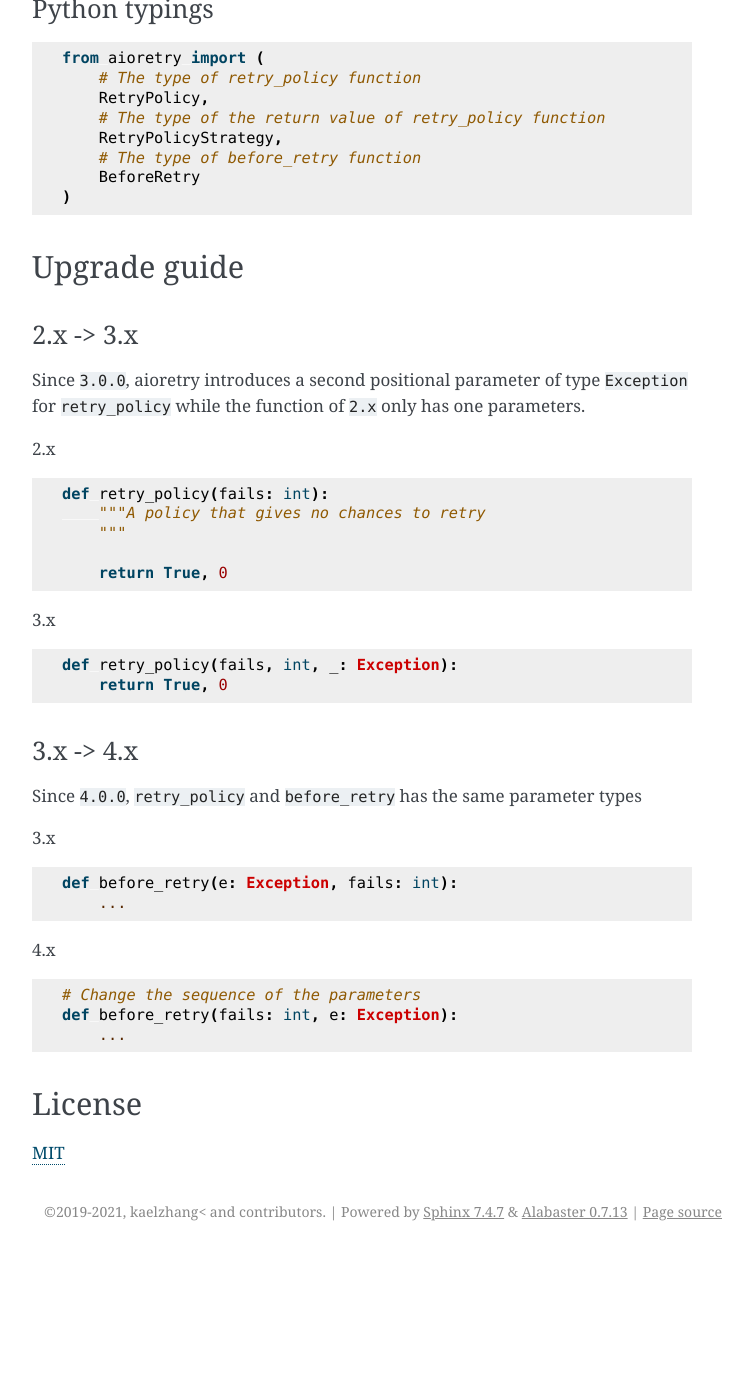
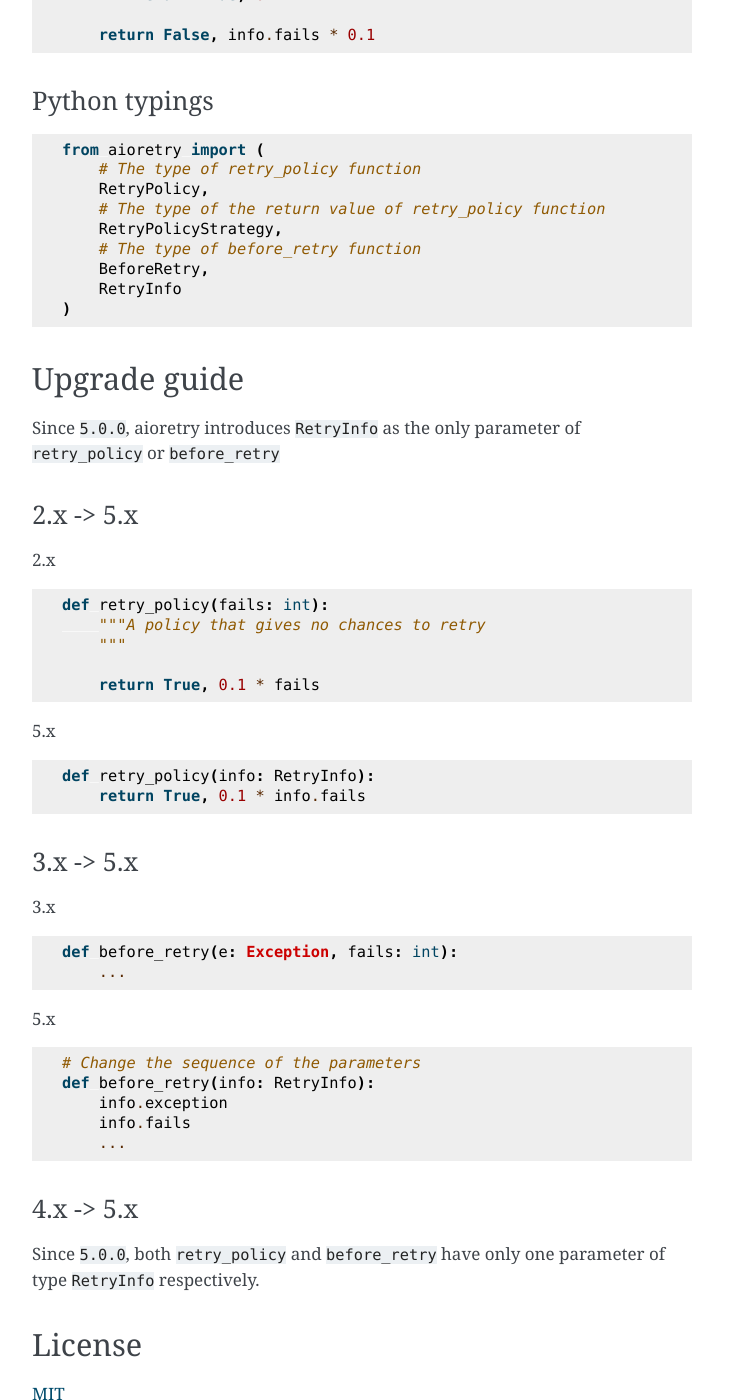
Before and after one commit to kaelzhang/python-aioretry, a Sphinx documentation site: the page built from docs/README.md, in a window 1280 px wide and 1400 px high, scrolled down 3605 px. Shown: the whole window, without its empty margins (388-1141 px from the left). Built offline with Sphinx 7.4.7, drawn with Linux system fonts in a browser that asks for light colours; before the commit the page ends 4856 px from its top, so only the background shows below that; some of the changed text lies outside the part shown.

Commit message:
5.0.0: now both retry_policy and before_retry have only one parameter of type `RetryInfo` respectively

````diff
--- a/aioretry/__init__.py
+++ b/aioretry/__init__.py
@@ -1,8 +1,9 @@
-__version__ = '4.0.0'
+__version__ = '5.0.0'
 
 from .retry import (
     retry,
     RetryPolicy,
     RetryPolicyStrategy,
-    BeforeRetry
+    BeforeRetry,
+    RetryInfo
 )
--- a/docs/README.md
+++ b/docs/README.md
@@ -26,11 +26,12 @@ from typing import (
 from aioretry import (
     retry,
     # Tuple[bool, Union[int, float]]
-    RetryPolicyStrategy
+    RetryPolicyStrategy,
+    RetryInfo
 )
 
 # This example shows the usage with python typings
-def retry_policy(fails: int, _: Exception) -> RetryPolicyStrategy:
+def retry_policy(info: RetryInfo) -> RetryPolicyStrategy:
     """The second parameter of `retry_policy` is the exception,
     which we will not use in this simple example.
 
@@ -43,7 +44,7 @@ def retry_policy(fails: int, _: Exception) -> RetryPolicyStrategy:
       100ms delay before the 5th retry,
       etc...
     """
-    return False, (fails - 1) % 3 * 0.1
+    return False, (info.fails - 1) % 3 * 0.1
 
 
 @retry(retry_policy)
@@ -76,8 +77,8 @@ class ClientWithConfigurableRetryPolicy(Client):
     def __init__(self, max_retries: int = 3):
         self._max_retries = max_retries
 
-    def _retry_policy(self, fails: int, _) -> RetryPolicyStrategy:
-        return fails > self._max_retries, fails * 0.1
+    def _retry_policy(self, info: RetryInfo) -> RetryPolicyStrategy:
+        return info.fails > self._max_retries, info.fails * 0.1
 
     # Then aioretry will use `self._retry_policy` as the retry policy.
     # And by using a str as the parameter `retry_policy`,
@@ -96,8 +97,8 @@ We could also register an `before_retry` callback which will be executed after e
 ```py
 class ClientTrackableFailures(ClientWithConfigurableRetryPolicy):
     # `before_retry` could either be a sync function or an async function
-    async def _before_retry(self, fails: int, error: Exception) -> None:
-        await self._send_failure_log(error, fails)
+    async def _before_retry(self, info: RetryInfo) -> None:
+        await self._send_failure_log(info.exception, info.fails)
 
     @retry(
       retry_policy='_retry_policy',
@@ -113,8 +114,8 @@ class ClientTrackableFailures(ClientWithConfigurableRetryPolicy):
 ### Only retry for certain types of exceptions
 
 ```py
-def retry_policy(fails: int, exception: Exception) -> RetryPolicyStrategy:
-    if isinstance(exception, (KeyError, ValueError)):
+def retry_policy(info: RetryInfo) -> RetryPolicyStrategy:
+    if isinstance(info.exception, (KeyError, ValueError)):
         # If it raises a KeyError or a ValueError, it will not retry.
         return True, 0
 
@@ -133,33 +134,35 @@ async def foo():
 
 - **fn** `Callable[[...], Awaitable]` the function to be wrapped. The function should be an async function or normal function returns an awaitable.
 - **retry_policy** `Union[str, RetryPolicy]`
-- **before_retry?** `Optional[Union[str, Callable[[int, Exception], Optional[Awaitable]]]]` If specified, `before_retry` is called after each failure of `fn` and before the corresponding retry. If the retry is abandoned, `before_retry` will not be executed.
+- **before_retry?** `Optional[Union[str, Callable[[RetryInfo], Optional[Awaitable]]]]` If specified, `before_retry` is called after each failure of `fn` and before the corresponding retry. If the retry is abandoned, `before_retry` will not be executed.
 
 Returns a wrapped function which accepts the same arguments as `fn` and returns an `Awaitable`.
 
 ### RetryPolicy
 
 ```py
-RetryPolicy = Callable[[int, Exception], Tuple[bool, Union[float, int]]]
+RetryPolicy = Callable[[RetryInfo], Tuple[bool, Union[float, int]]]
 ```
 
 Retry policy is used to determine what to do next after the `fn` fails to do some certain thing.
 
 ```py
-abandon, delay = retry_policy(fails, exception)
+abandon, delay = retry_policy(info)
 ```
 
-- `fails` is the counter number of how many times function `fn` performs as a failure. If `fn` fails for the first time, then `fails` will be `1`
-- `exception` is the exception that `fn` raised
+- **info** `RetryInfo`
+  - **info.fails** `int` is the counter number of how many times function `fn` performs as a failure. If `fn` fails for the first time, then `fails` will be `1`.
+  - **info.exception** `Exception` is the exception that `fn` raised.
+  - **info.since** `datetime` is the datetime when the first failure happens.
 - If `abandon` is `True`, then aioretry will give up the retry and raise the exception directly, otherwise aioretry will sleep `delay` seconds (`asyncio.sleep(delay)`) before the next retry.
 
 ```py
-def retry_policy(fails, exception):
-    if isinstance(exception, KeyError):
+def retry_policy(info: RetryInfo):
+    if isinstance(info.exception, KeyError):
         # Just raise exceptions of type KeyError
         return True, 0
 
-    return False, fails * 0.1
+    return False, info.fails * 0.1
 ```
 
 ### Python typings
@@ -171,15 +174,16 @@ from aioretry import (
     # The type of the return value of retry_policy function
     RetryPolicyStrategy,
     # The type of before_retry function
-    BeforeRetry
+    BeforeRetry,
+    RetryInfo
 )
 ```
 
 ## Upgrade guide
 
-### 2.x -> 3.x
+Since `5.0.0`, aioretry introduces `RetryInfo` as the only parameter of `retry_policy` or `before_retry`
 
-Since `3.0.0`, aioretry introduces a second positional parameter of type `Exception` for `retry_policy` while the function of `2.x` only has one parameters.
+### 2.x -> 5.x
 
 2.x
 
@@ -188,19 +192,17 @@ def retry_policy(fails: int):
     """A policy that gives no chances to retry
     """
 
-    return True, 0
+    return True, 0.1 * fails
 ```
 
-3.x
+5.x
 
 ```py
-def retry_policy(fails, int, _: Exception):
-    return True, 0
+def retry_policy(info: RetryInfo):
+    return True, 0.1 * info.fails
 ```
 
-### 3.x -> 4.x
-
-Since `4.0.0`, `retry_policy` and `before_retry` has the same parameter types
+### 3.x -> 5.x
 
 3.x
 
@@ -209,13 +211,19 @@ def before_retry(e: Exception, fails: int):
     ...
 ```
 
-4.x
+5.x
 
 ```py
 # Change the sequence of the parameters
-def before_retry(fails: int, e: Exception):
+def before_retry(info: RetryInfo):
+    info.exception
+    info.fails
     ...
 ```
+
+### 4.x -> 5.x
+
+Since `5.0.0`, both `retry_policy` and `before_retry` have only one parameter of type `RetryInfo` respectively.
 
 ## License
 
````
Also changed, not shown: 2 other files.
